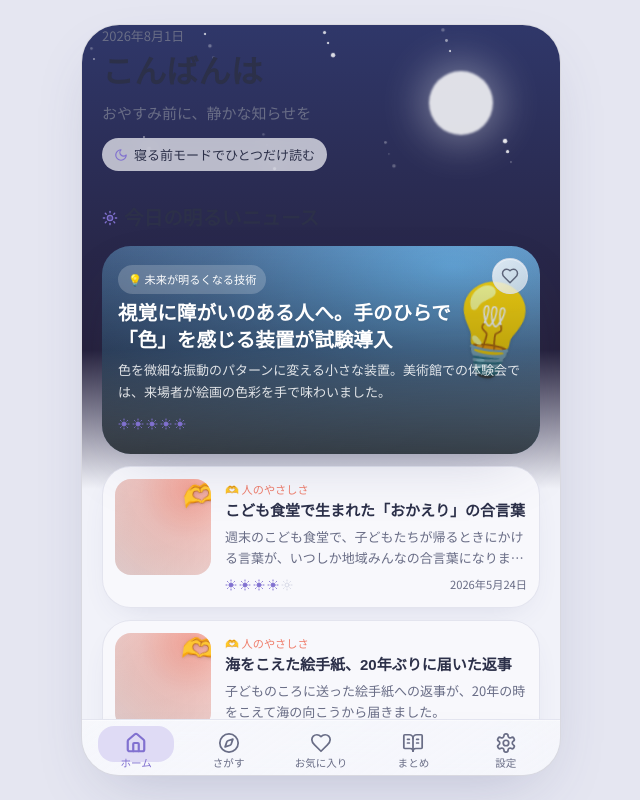
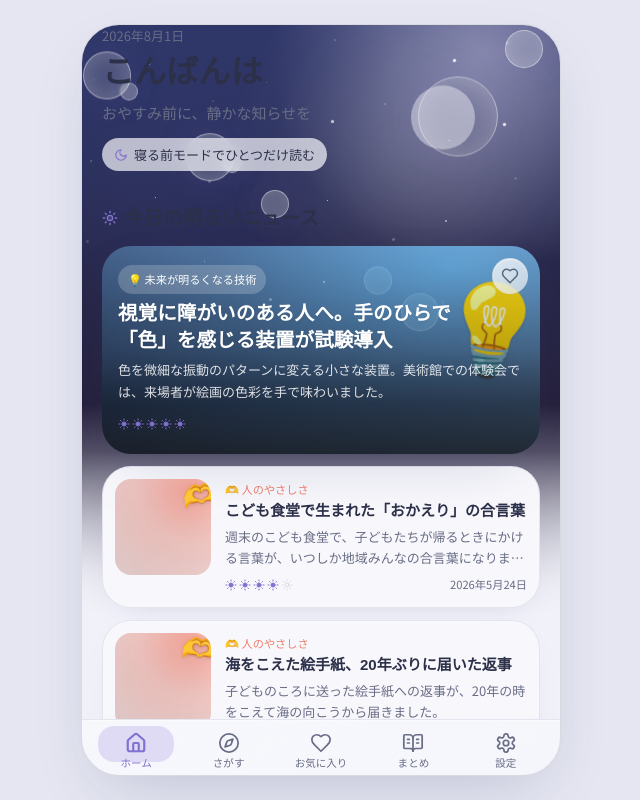
Before and after one commit to sunpotflower4460-cpu/Hot-news, a Next.js app: page /home in a window 1280 px wide. Shown: the whole page, without its empty margins (319-959 px from the left). Built offline with nearby package versions, Linux system fonts and the light colour scheme; a web font is replaced by a local one.

Commit message:
Make the sky background soft and atmospheric

```diff
--- a/src/components/theme/SkyBackground.tsx
+++ b/src/components/theme/SkyBackground.tsx
@@ -4,18 +4,36 @@ import { AnimatePresence, motion } from 'framer-motion';
 import { useResolvedTheme } from './ThemeProvider';
 import { getSkyPalette } from '@/lib/theme/palettes';
 
-// Deterministic positions so SSR and client render identically.
-const STARS = Array.from({ length: 26 }, (_, i) => ({
+const STARS = Array.from({ length: 30 }, (_, i) => ({
   left: (i * 37.6) % 100,
-  top: (i * 23.3) % 46,
-  size: (i % 3) + 1.5,
-  delay: (i % 7) * 0.6,
+  top: (i * 23.3) % 50,
+  size: (i % 3) + 1.4,
+  delay: (i % 7) * 0.65,
 }));
+
+const BUBBLES = Array.from({ length: 8 }, (_, i) => ({
+  left: (i * 29.4 + 8) % 96,
+  top: (i * 17.8 + 10) % 58,
+  size: 18 + (i % 4) * 10,
+  delay: -(i % 5) * 1.1,
+}));
+
+function Cloud({ className }: { className: string }) {
+  return (
+    <div className={className}>
+      <span className="absolute bottom-0 left-[8%] h-[62%] w-[42%] rounded-full bg-white/52 blur-[1px]" />
+      <span className="absolute bottom-0 left-[32%] h-[88%] w-[46%] rounded-full bg-white/58 blur-[1px]" />
+      <span className="absolute bottom-0 right-[4%] h-[58%] w-[40%] rounded-full bg-white/48 blur-[1px]" />
+      <span className="absolute bottom-0 left-0 h-[44%] w-full rounded-full bg-white/45 blur-[2px]" />
+    </div>
+  );
+}
 
 export function SkyBackground({ full = false }: { full?: boolean }) {
   const { mode, time } = useResolvedTheme();
   const sky = getSkyPalette(mode, time);
   const skyKey = `${mode}-${time}`;
+  const isDark = mode === 'dark';
 
   return (
     <div
@@ -23,57 +41,74 @@ export function SkyBackground({ full = false }: { full?: boolean }) {
       className={
         full
           ? 'pointer-events-none absolute inset-0 z-0 overflow-hidden'
-          : 'pointer-events-none absolute inset-x-0 top-0 z-0 h-[58vh] overflow-hidden'
+          : 'pointer-events-none absolute inset-x-0 top-0 z-0 h-[74vh] overflow-hidden [mask-image:linear-gradient(to_bottom,black_72%,transparent_100%)]'
       }
     >
-      <AnimatePresence>
+      <AnimatePresence mode="wait">
         <motion.div
           key={skyKey}
           initial={{ opacity: 0 }}
           animate={{ opacity: 1 }}
           exit={{ opacity: 0 }}
-          transition={{ duration: 1.1, ease: 'easeInOut' }}
+          transition={{ duration: 1.2, ease: [0.22, 1, 0.36, 1] }}
           className="absolute inset-0"
           style={{
-            background: `linear-gradient(180deg, hsl(${sky.from}) 0%, hsl(${sky.to}) 70%, hsl(var(--bg)) 100%)`,
+            background: [
+              `radial-gradient(circle at 20% 12%, hsl(${sky.from} / ${isDark ? 0.34 : 0.72}), transparent 34%)`,
+              `radial-gradient(circle at 84% 5%, hsl(var(--accent-soft) / ${isDark ? 0.18 : 0.48}), transparent 31%)`,
+              `linear-gradient(180deg, hsl(${sky.from}) 0%, hsl(${sky.to}) 64%, hsl(var(--bg)) 100%)`,
+            ].join(', '),
           }}
         >
+          <div className="absolute left-1/2 top-[7%] h-44 w-44 -translate-x-1/2 animate-breathe rounded-full bg-white/25 blur-3xl" />
+
+          {sky.motif !== 'stars' && (
+            <>
+              <div className="ambient-ring absolute right-[8%] top-[8%] h-24 w-24 animate-float rounded-full bg-white/32 backdrop-blur-sm">
+                <div className="absolute inset-[18%] rounded-full bg-white/44 blur-md" />
+              </div>
+              <Cloud className="absolute left-[-12%] top-[18%] h-24 w-64 animate-drift opacity-55 blur-[0.5px]" />
+              <Cloud className="absolute right-[-18%] top-[32%] h-20 w-56 animate-drift-reverse opacity-42 blur-[1px]" />
+              <Cloud className="absolute left-[20%] top-[48%] h-16 w-44 animate-drift opacity-28 blur-[2px] [animation-delay:-9s]" />
+              <div className="absolute inset-x-0 bottom-[12%] h-28 bg-gradient-to-b from-transparent via-white/10 to-white/30 blur-2xl" />
+            </>
+          )}
+
           {sky.motif === 'stars' && (
             <div className="absolute inset-0">
-              {STARS.map((s, i) => (
+              {STARS.map((star, i) => (
                 <span
                   key={i}
-                  className="absolute rounded-full bg-white animate-twinkle"
+                  className="absolute animate-twinkle rounded-full bg-white"
                   style={{
-                    left: `${s.left}%`,
-                    top: `${s.top}%`,
-                    width: s.size,
-                    height: s.size,
-                    animationDelay: `${s.delay}s`,
+                    left: `${star.left}%`,
+                    top: `${star.top}%`,
+                    width: star.size,
+                    height: star.size,
+                    animationDelay: `${star.delay}s`,
                   }}
                 />
               ))}
-              <div
-                className="absolute right-[14%] top-[10%] h-16 w-16 rounded-full bg-white/85 blur-[1px]"
-                style={{ boxShadow: '0 0 40px 8px rgba(255,255,255,0.35)' }}
-              />
+              <div className="ambient-ring absolute right-[13%] top-[9%] h-20 w-20 animate-float rounded-full bg-white/76 blur-[0.5px]">
+                <div className="absolute -left-2 top-2 h-16 w-16 rounded-full bg-bg/45" />
+              </div>
+              <div className="absolute left-[8%] top-[42%] h-28 w-72 animate-drift rounded-full bg-white/6 blur-3xl" />
             </div>
           )}
 
-          {sky.motif === 'clouds' && (
-            <div className="absolute inset-0">
-              <div className="animate-drift absolute left-[6%] top-[18%] h-16 w-44 rounded-full bg-white/45 blur-2xl" />
-              <div className="animate-drift absolute right-[2%] top-[8%] h-20 w-56 rounded-full bg-white/35 blur-3xl [animation-delay:-6s]" />
-              <div className="animate-drift absolute left-[34%] top-[34%] h-14 w-40 rounded-full bg-white/30 blur-2xl [animation-delay:-11s]" />
-            </div>
-          )}
-
-          {sky.motif === 'glow' && (
-            <div className="absolute inset-0">
-              <div className="absolute left-1/2 top-[6%] h-48 w-48 -translate-x-1/2 rounded-full bg-white/35 blur-3xl" />
-              <div className="animate-drift absolute left-[10%] top-[30%] h-16 w-48 rounded-full bg-white/20 blur-3xl" />
-            </div>
-          )}
+          {BUBBLES.map((bubble, i) => (
+            <span
+              key={i}
+              className="ambient-ring absolute animate-float rounded-full bg-white/10 backdrop-blur-[1px]"
+              style={{
+                left: `${bubble.left}%`,
+                top: `${bubble.top}%`,
+                width: bubble.size,
+                height: bubble.size,
+                animationDelay: `${bubble.delay}s`,
+              }}
+            />
+          ))}
         </motion.div>
       </AnimatePresence>
     </div>
```
